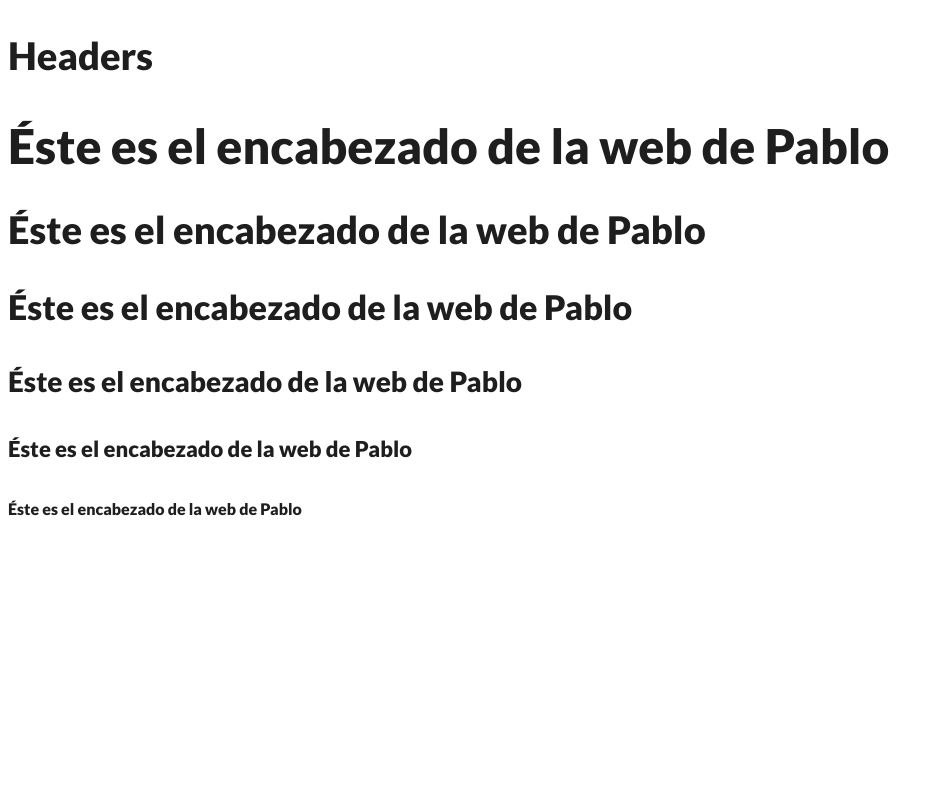
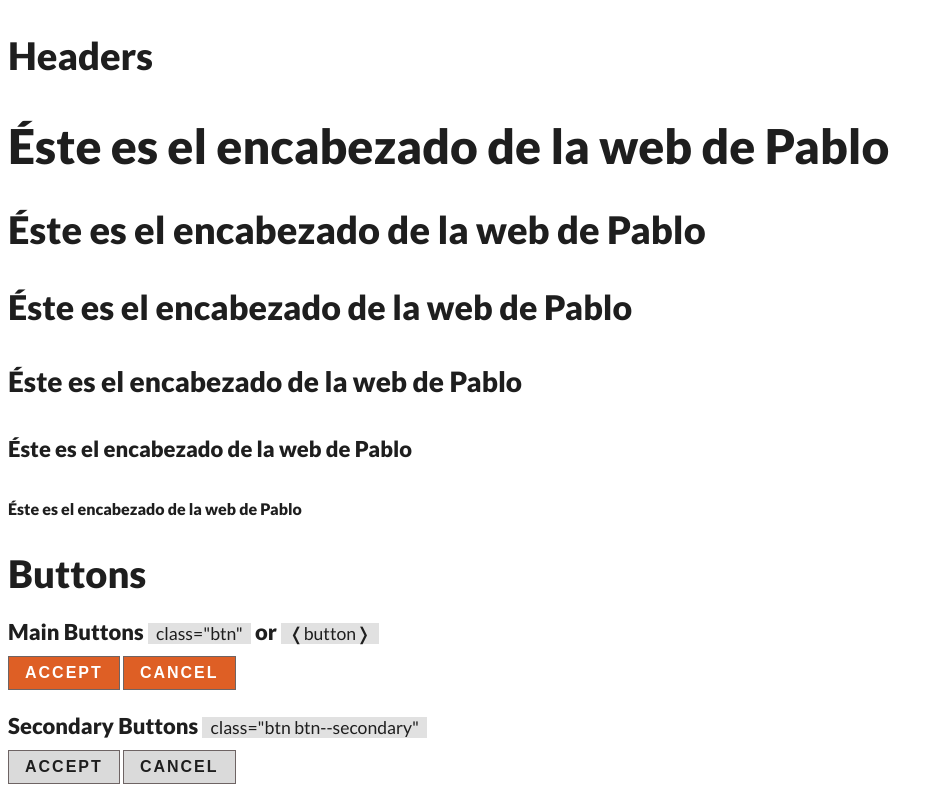
Before and after one commit to PabloCortes49/Links-botones-encabezados, a plain HTML site: page index.html in a window 1280 px wide. Shown: the whole page, without its empty margins (0-944 px from the left). Drawn offline with Linux system fonts and the light colour scheme.

Commit message:
Subo los botones

```diff
--- a/index.html
+++ b/index.html
@@ -23,5 +23,17 @@
       <h6 data-header="h6">Éste es el encabezado de la web de Pablo</h6>
       </section>
 
+      <section class="pattern-section">
+        <h2 class="pattern-title">Buttons</h2>
+        <h3 class="h5">Main Buttons <code>class="btn"</code> or <code>&#10092;button&#10093;</code></h3>
+        <button>Accept</button>
+        <a href="#" class="btn">Cancel</a>
+
+        <h3 class="h5">Secondary Buttons <code>class="btn btn--secondary"</code></h3>
+        <button class="btn--secondary">Accept</button>
+        <a href="#" class="btn btn--secondary">Cancel</a>
+      </section>
+    </main>
+
 </body>
 </html>
--- a/styles.css
+++ b/styles.css
@@ -44,3 +44,41 @@ h6,
 .h6 {
   font-size: 16px;
 }
+
+button,
+.btn {
+  display: inline-block;
+  padding: 0 16px;
+  background-color: #de5f25;
+  text-decoration: none;
+  color: white;
+  border: 1px solid #6e6464;
+  line-height: 2;
+  text-transform: uppercase;
+  font-family: 'Helvética', sans-serif;
+  font-weight: 600;
+  font-size: 1rem;
+  letter-spacing: 2px;
+  cursor: pointer;
+}
+
+button:hover,
+.btn:hover {
+  background-color: #151414;
+}
+
+.btn--secondary {
+  background-color: #dadada;
+  color: #1e1e1e;
+}
+.btn--secondary:hover {
+  background-color: white;
+}
+
+
+code {
+  background-color: #e1e1e1;
+  font-weight: 400;
+  padding: 0 8px;
+  font-size: 0.8em;
+  font-family: 'Lato', monospace;
```
